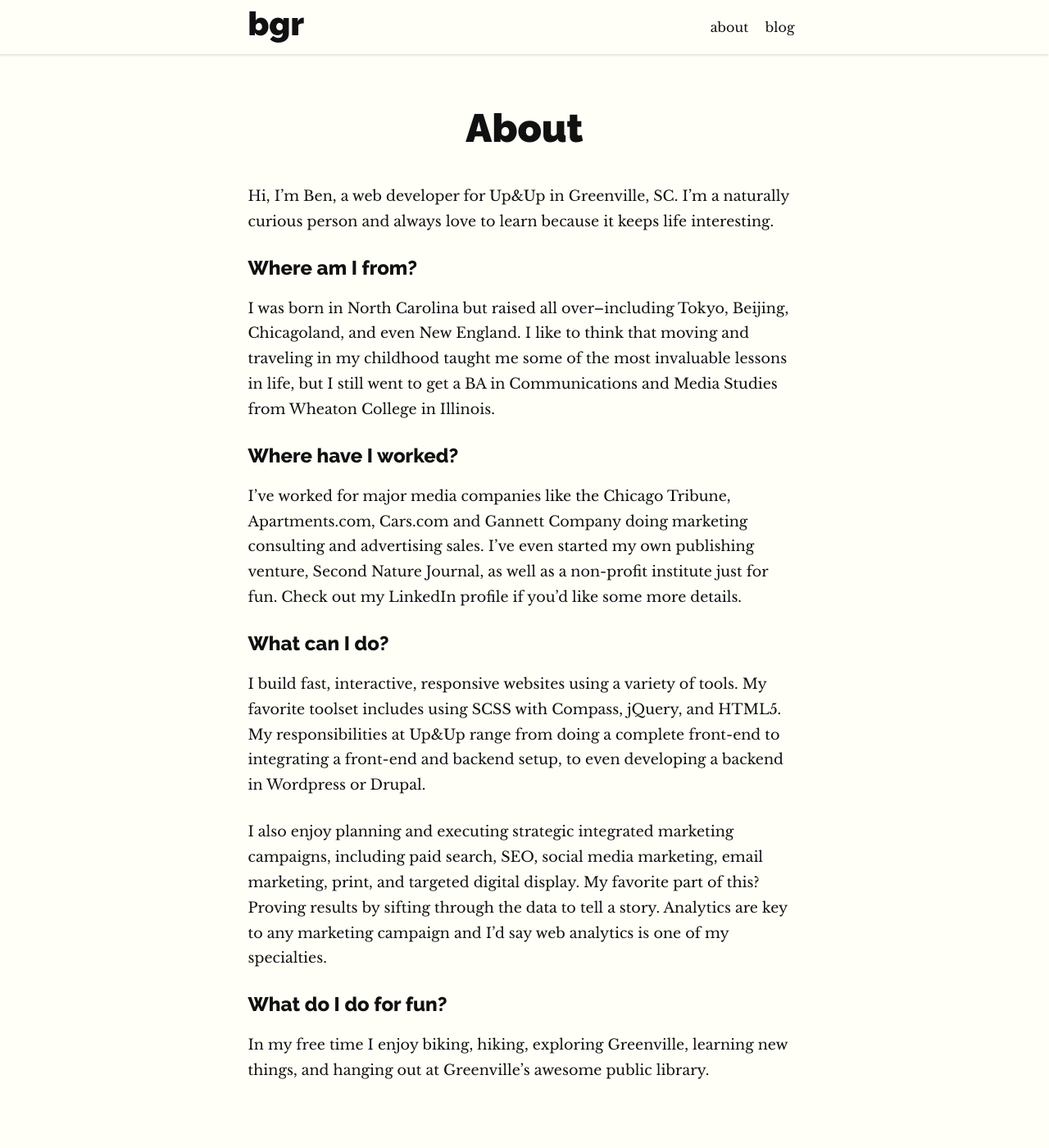
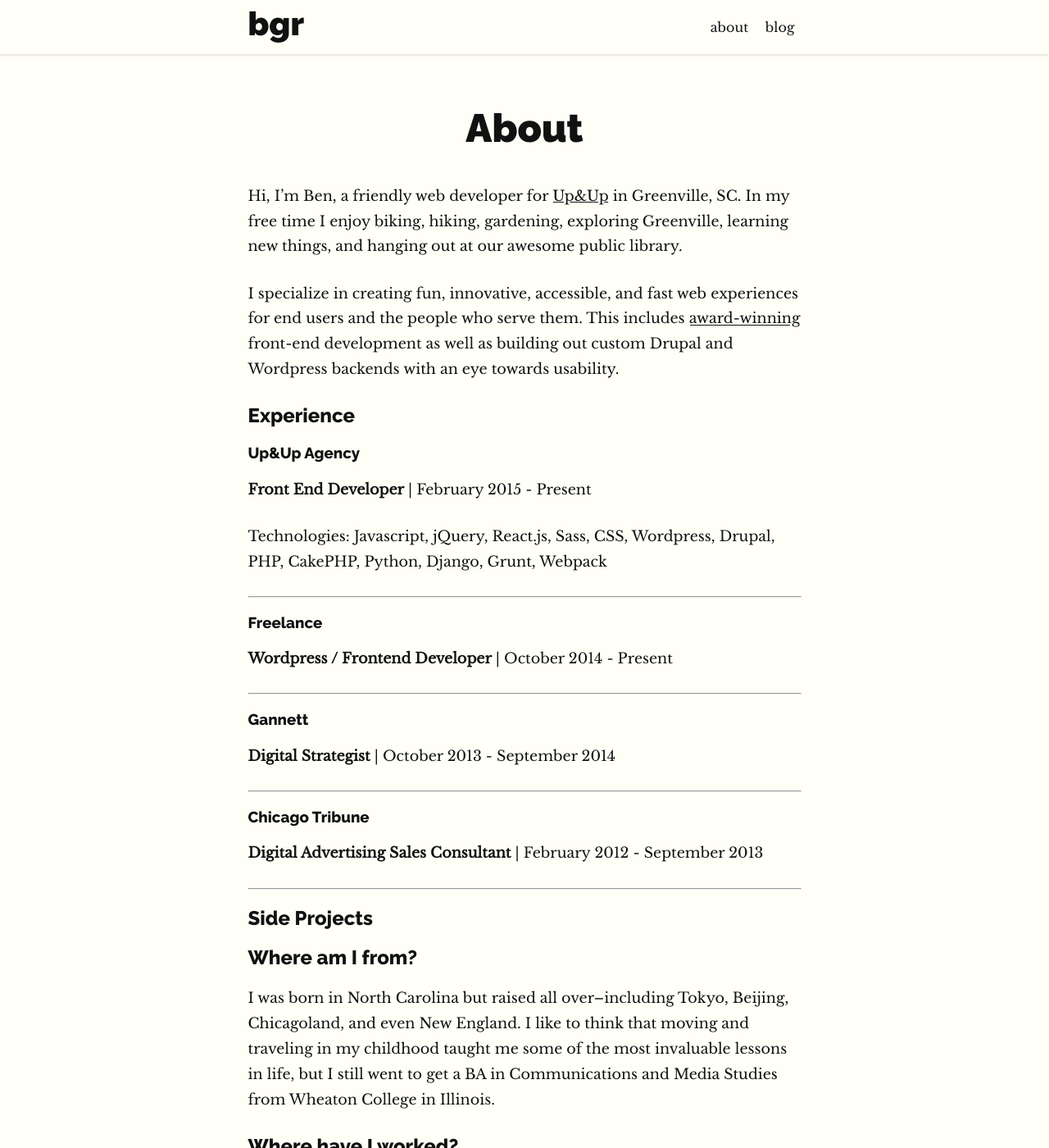
Before and after one commit to benjamingrobertson/benjamingrobertson.github.io, a Jekyll site: the page built from about.md, in a window 1280 px wide and 1400 px high. Shown: the whole window at 82% size. Built offline with Jekyll 4.4.1, drawn with Linux system fonts in a browser that asks for light colours.

Commit message:
Update about page

```diff
--- a/about.md
+++ b/about.md
@@ -4,7 +4,38 @@ title: About
 permalink: /about/
 ---
 
-Hi, I’m Ben, a web developer for Up&Up in Greenville, SC. I’m a naturally curious person and always love to learn because it keeps life interesting.
+Hi, I’m Ben, a friendly web developer for [Up&Up](https://upandup.agency) in Greenville, SC. In my free time I enjoy biking, hiking, gardening, exploring Greenville, learning new things, and hanging out at our awesome public library.
+
+I specialize in creating fun, innovative, accessible, and fast web experiences for end users and the people who serve them. This includes [award-winning](https://www.upandup.agency/awards/upup-wins-ucda-excellence-award-university-kentucky-website) front-end development as well as building out custom Drupal and Wordpress backends with an eye towards usability.
+
+## Experience
+
+### Up&Up Agency
+**Front End Developer** \| February 2015 - Present
+
+Technologies:
+Javascript, jQuery, React.js, Sass, CSS, Wordpress, Drupal, PHP, CakePHP, Python, Django, Grunt, Webpack
+
+<hr>
+
+### Freelance
+**Wordpress / Frontend Developer** \| October 2014 - Present
+
+<hr>
+
+### Gannett
+**Digital Strategist** \| October 2013 - September 2014
+
+<hr>
+
+### Chicago Tribune
+**Digital Advertising Sales Consultant** \| February 2012 - September 2013
+
+<hr>
+
+
+
+## Side Projects
 
 ## Where am I from?
 
@@ -17,9 +48,3 @@ I’ve worked for major media companies like the Chicago Tribune, Apartments.com
 ## What can I do?
 
 I build fast, interactive, responsive websites using a variety of tools. My favorite toolset includes using SCSS with Compass, jQuery, and HTML5. My responsibilities at Up&Up range from doing a complete front-end to integrating a front-end and backend setup, to even developing a backend in Wordpress or Drupal.
-
-I also enjoy planning and executing strategic integrated marketing campaigns, including paid search, SEO, social media marketing, email marketing, print, and targeted digital display. My favorite part of this? Proving results by sifting through the data to tell a story. Analytics are key to any marketing campaign and I’d say web analytics is one of my specialties.
-
-## What do I do for fun?
-
-In my free time I enjoy biking, hiking, exploring Greenville, learning new things, and hanging out at Greenville’s awesome public library.
```
